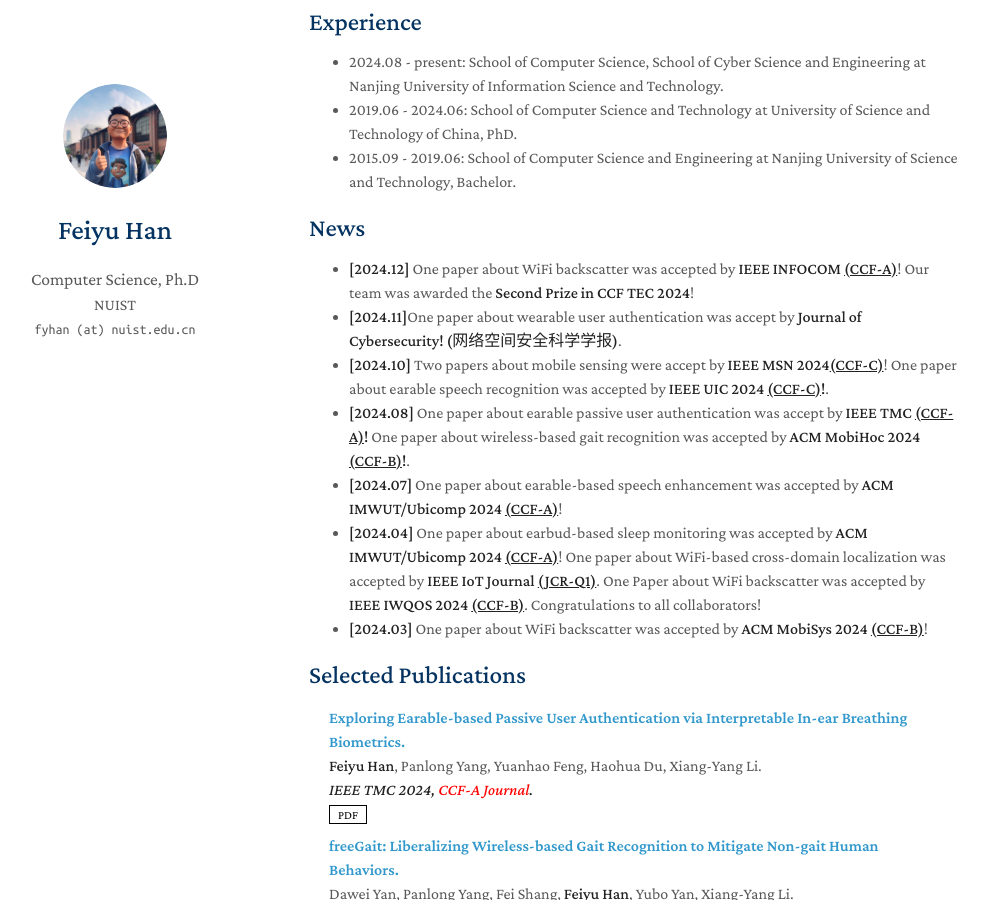
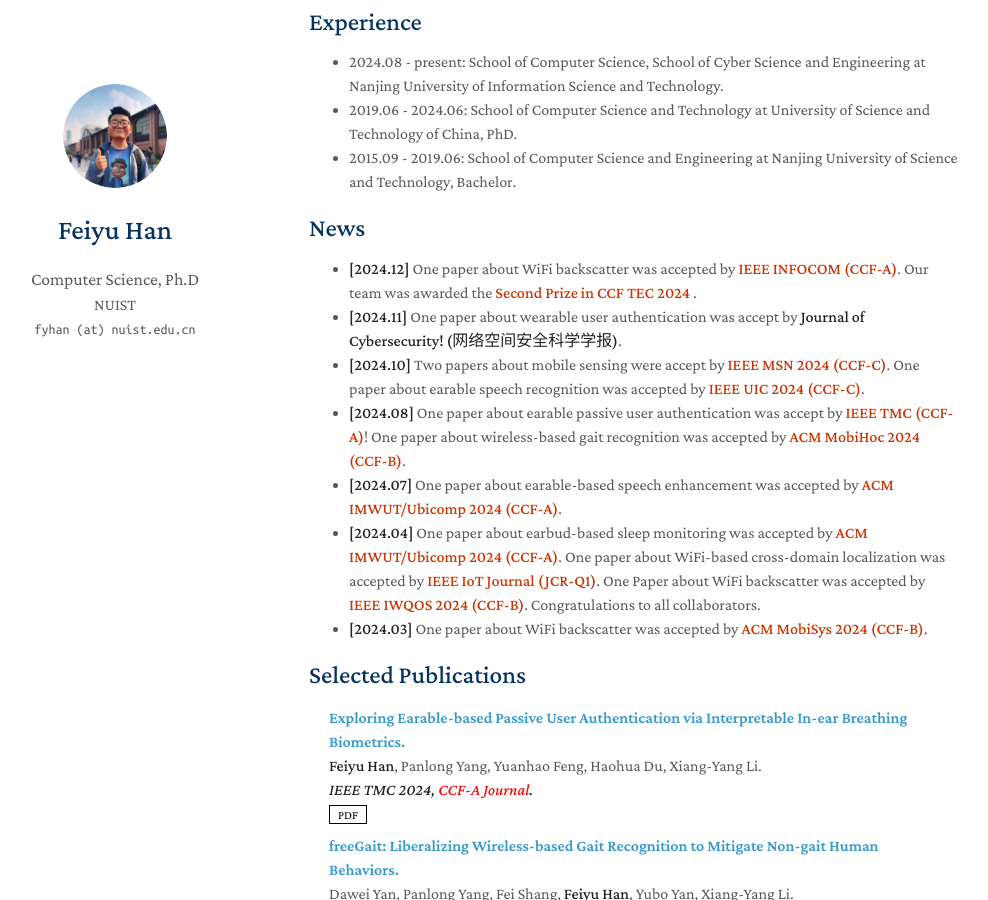
Before and after one commit to fyhancs/fyhancs.github.io, a Jekyll site: the page built from index.md, in a window 1280 px wide and 900 px high, scrolled down 241 px. Shown: the whole window, without its empty margins (161-1149 px from the left). Built offline with Jekyll 4.4.1, drawn with Linux system fonts in a browser that asks for light colours; a style sheet for code colours, icons or effects is not loaded; our own code applies the rules of GitHub Pages for plain Markdown files.

Commit message:
submission-1220

```diff
--- a/index.md
+++ b/index.md
@@ -14,13 +14,13 @@ I got my PhD degree at [University of Science and Technology of China](https://e
 
 ## News
 
-- **[2024.12]** One paper about WiFi backscatter was accepted by **IEEE INFOCOM <u>(CCF-A)</u>**! Our team was awarded the **Second Prize in CCF TEC 2024**!
-- **[2024.11]**One paper about wearable user authentication was accept by **Journal of Cybersecurity! (网络空间安全科学学报)**.
-- **[2024.10]** Two papers about mobile sensing were accept by **IEEE MSN 2024<u>(CCF-C)</u>**! One paper about earable speech recognition was accepted by **IEEE UIC 2024 <u>(CCF-C)</u>!**.
-- **[2024.08]** One paper about earable passive user authentication was accept by **IEEE TMC <u>(CCF-A)</u>!** One paper about wireless-based gait recognition was accepted by **ACM MobiHoc 2024 <u>(CCF-B)</u>!**.
-- **[2024.07]** One paper about earable-based speech enhancement was accepted by **ACM IMWUT/Ubicomp 2024 <u>(CCF-A)</u>**!
-- **[2024.04]** One paper about earbud-based sleep monitoring was accepted by **ACM IMWUT/Ubicomp 2024 <u>(CCF-A)</u>**! One paper about WiFi-based cross-domain localization was accepted by **IEEE IoT Journal <u>(JCR-Q1)</u>**. One Paper about WiFi backscatter was accepted by **IEEE IWQOS 2024 <u>(CCF-B)</u>**. Congratulations to all collaborators!
-- **[2024.03]** One paper about WiFi backscatter was accepted by **ACM MobiSys 2024 <u>(CCF-B)</u>**!
+- **[2024.12]** One paper about WiFi backscatter was accepted by <strong><font color="#CC3300">IEEE INFOCOM (CCF-A)</font></strong>. Our team was awarded the <strong><font color="#CC3300">Second Prize in CCF TEC 2024</font></strong> .
+- **[2024.11]** One paper about wearable user authentication was accept by **Journal of Cybersecurity! (网络空间安全科学学报)**.
+- **[2024.10]** Two papers about mobile sensing were accept by <strong><font color="#CC3300">IEEE MSN 2024 (CCF-C)</font></strong>. One paper about earable speech recognition was accepted by <strong><font color="#CC3300">IEEE UIC 2024 (CCF-C)</font></strong>.
+- **[2024.08]** One paper about earable passive user authentication was accept by <strong><font color="#CC3300">IEEE TMC (CCF-A)</font></strong>! One paper about wireless-based gait recognition was accepted by <strong><font color="#CC3300">ACM MobiHoc 2024 (CCF-B)</font></strong>.
+- **[2024.07]** One paper about earable-based speech enhancement was accepted by <strong><font color="#CC3300">ACM IMWUT/Ubicomp 2024 (CCF-A)</font></strong>.
+- **[2024.04]** One paper about earbud-based sleep monitoring was accepted by <strong><font color="#CC3300">ACM IMWUT/Ubicomp 2024 (CCF-A)</font></strong>. One paper about WiFi-based cross-domain localization was accepted by <strong><font color="#CC3300">IEEE IoT Journal (JCR-Q1)</font></strong>. One Paper about WiFi backscatter was accepted by <strong><font color="#CC3300">IEEE IWQOS 2024 (CCF-B)</font></strong>. Congratulations to all collaborators.
+- **[2024.03]** One paper about WiFi backscatter was accepted by <strong><font color="#CC3300">ACM MobiSys 2024 (CCF-B)</font></strong>.
 
 
 
```
